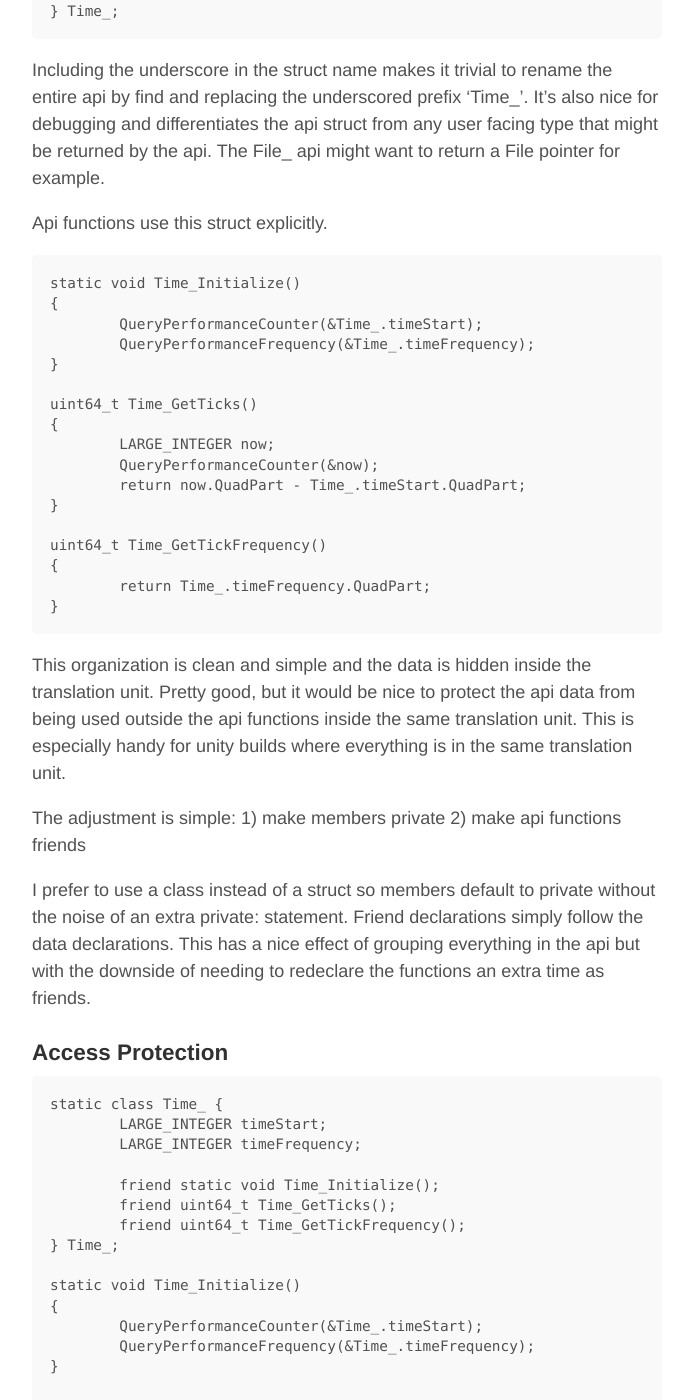
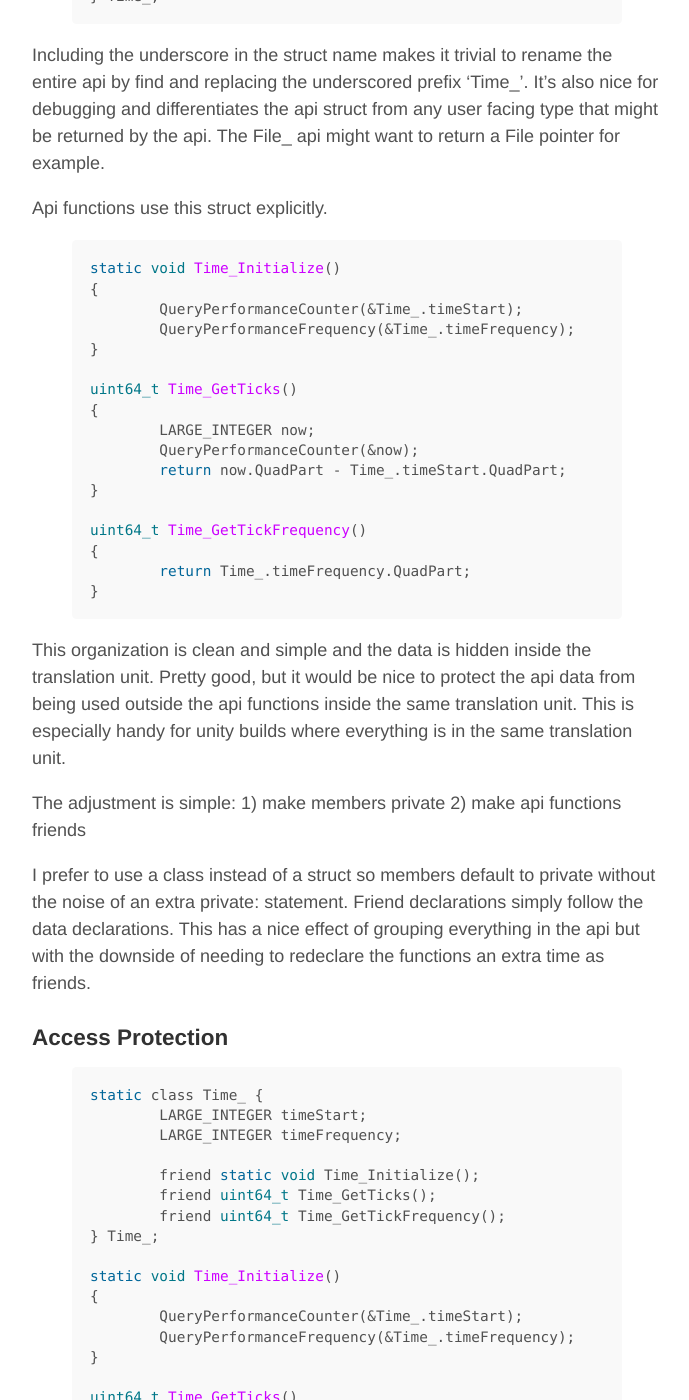
Before and after one commit to mironside/mironside.github.io-nope, a Jekyll site: the page built from _posts/2015-09-23-c-api-internal-access-protection.md, in a window 1280 px wide and 1400 px high, scrolled down 652 px. Shown: the whole window, without its empty margins (293-982 px from the left). Built offline with Jekyll 4.4.1, drawn with Linux system fonts in a browser that asks for light colours; some of the changed text lies outside the part shown.

Commit message:
fix none highlighting?

```diff
--- a/_posts/2015-09-23-c-api-internal-access-protection.md
+++ b/_posts/2015-09-23-c-api-internal-access-protection.md
@@ -6,24 +6,26 @@ title: C API Internal Access Protection
 I like C style apis, they're simple and clean.  When I create an api I use an underscored prefix to group functions in the same api.
 
 ### C Time API
-<div class="highlight"><pre><code class="language-c" data-lang="c">uint64_t Time_GetTicks();
+{% highlight c %}
+uint64_t Time_GetTicks();
 uint64_t Time_GetTickFrequency();
-</code></pre></div>
+{% endhighlight %}
 
 In the source file I group api data in a static anonymous struct instance named with the same prefix.
 
-<div class="highlight"><pre><code class="language-c" data-lang="c">static struct {
+{% highlight c %}
 static struct {
 	LARGE_INTEGER timeStart;
 	LARGE_INTEGER timeFrequency;
 } Time_;
-</code></pre></div>
+{% endhighlight %}
 
 Including the underscore in the struct name makes it trivial to rename the entire api by find and replacing the underscored prefix 'Time\_'.  It's also nice for debugging and differentiates the api struct from any user facing type that might be returned by the api.  The File_ api might want to return a File pointer for example.
 
 Api functions use this struct explicitly.
 
-<div class="highlight"><pre><code class="language-c" data-lang="c">static void Time_Initialize()
+{% highlight c %}
+static void Time_Initialize()
 {
 	QueryPerformanceCounter(&Time_.timeStart);
 	QueryPerformanceFrequency(&Time_.timeFrequency);
@@ -40,7 +42,7 @@ uint64_t Time_GetTickFrequency()
 {
 	return Time_.timeFrequency.QuadPart;
 }
-</code></pre></div>
+{% endhighlight %}
 
 This organization is clean and simple and the data is hidden inside the translation unit.  Pretty good, but it would be nice to protect the api data from being used outside the api functions inside the same translation unit.  This is especially handy for unity builds where everything is in the same translation unit.
 
@@ -49,7 +51,8 @@ The adjustment is simple: 1) make members private 2) make api functions friends
 I prefer to use a class instead of a struct so members default to private without the noise of an extra private: statement.  Friend declarations simply follow the data declarations.  This has a nice effect of grouping everything in the api but with the downside of needing to redeclare the functions an extra time as friends.
 
 ### Access Protection
-<div class="highlight"><pre><code class="language-c" data-lang="c">static class Time_ {
+{% highlight c %}
+static class Time_ {
 	LARGE_INTEGER timeStart;
 	LARGE_INTEGER timeFrequency;
 
@@ -75,6 +78,6 @@ uint64_t Time_GetTickFrequency()
 {
 	return Time_.timeFrequency.QuadPart;
 }
-</code></pre></div>
+{% endhighlight %}
 
 The best part is that this has no effect on the organization of the rest of the C code.  You can add or remove data protection simply by changing the struct declaration.
```
Also changed, not shown: _posts/2015-05-01-notes-on-task-based-build-system.md (+5 -5 lines).
